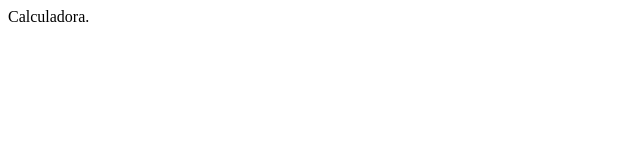
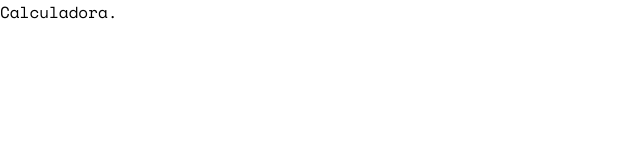
Before and after one commit to ripterdust/TipCalculator, a React (Create React App) app: page / in a window 1280 px wide. Shown: the top 160 px of the page, without its empty margins (0-640 px from the left). Built offline with nearby package versions, Linux system fonts and the light colour scheme.

Commit message:
Imported general settings

```diff
--- a/src/styles/main.scss
+++ b/src/styles/main.scss
@@ -1 +1,6 @@
 @import url('https://fonts.googleapis.com/css2?family=Space+Mono:wght@400;700&display=swap');
+
+
+// General settings
+
+@import './parials/general.scss';
```
